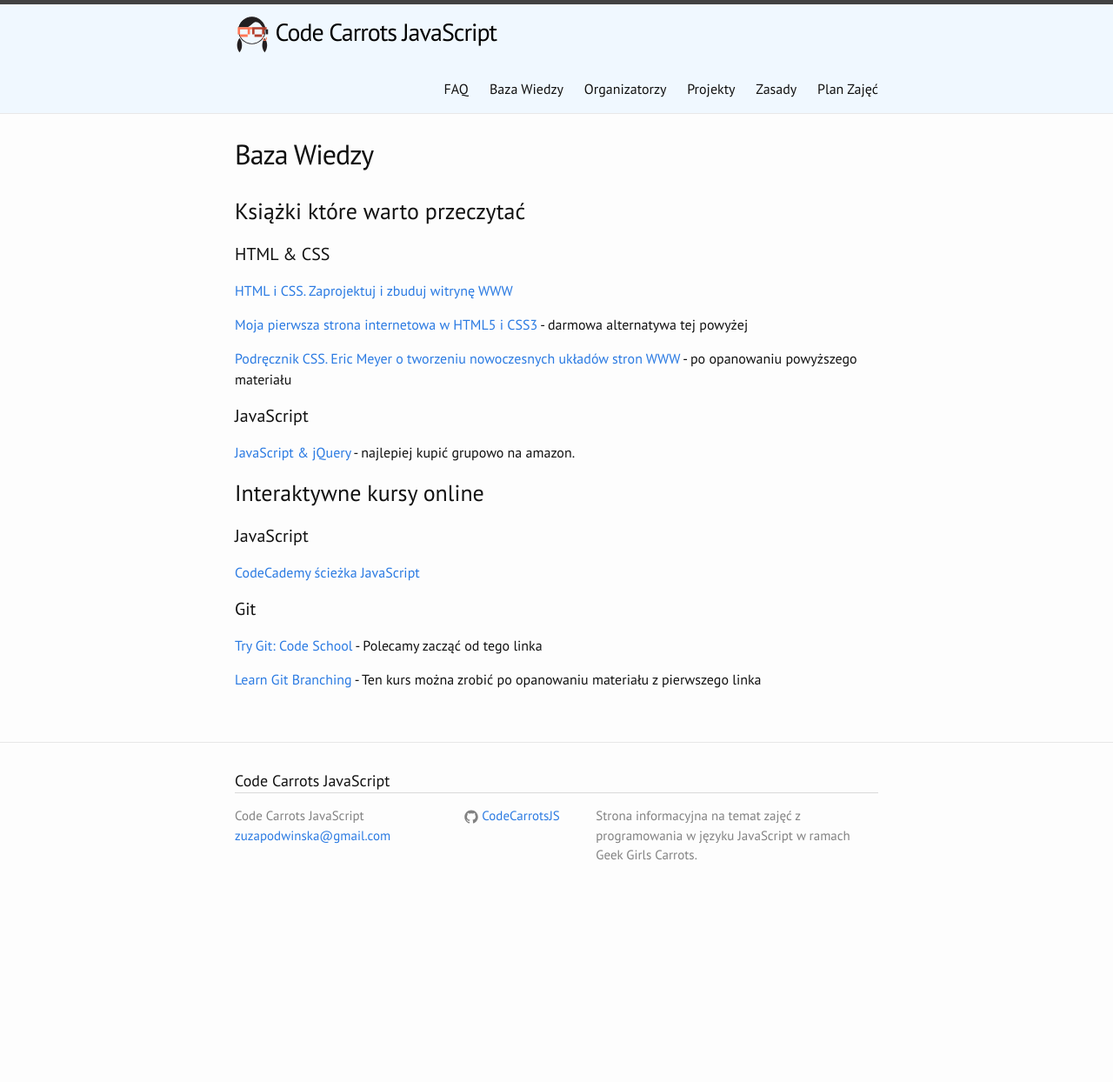
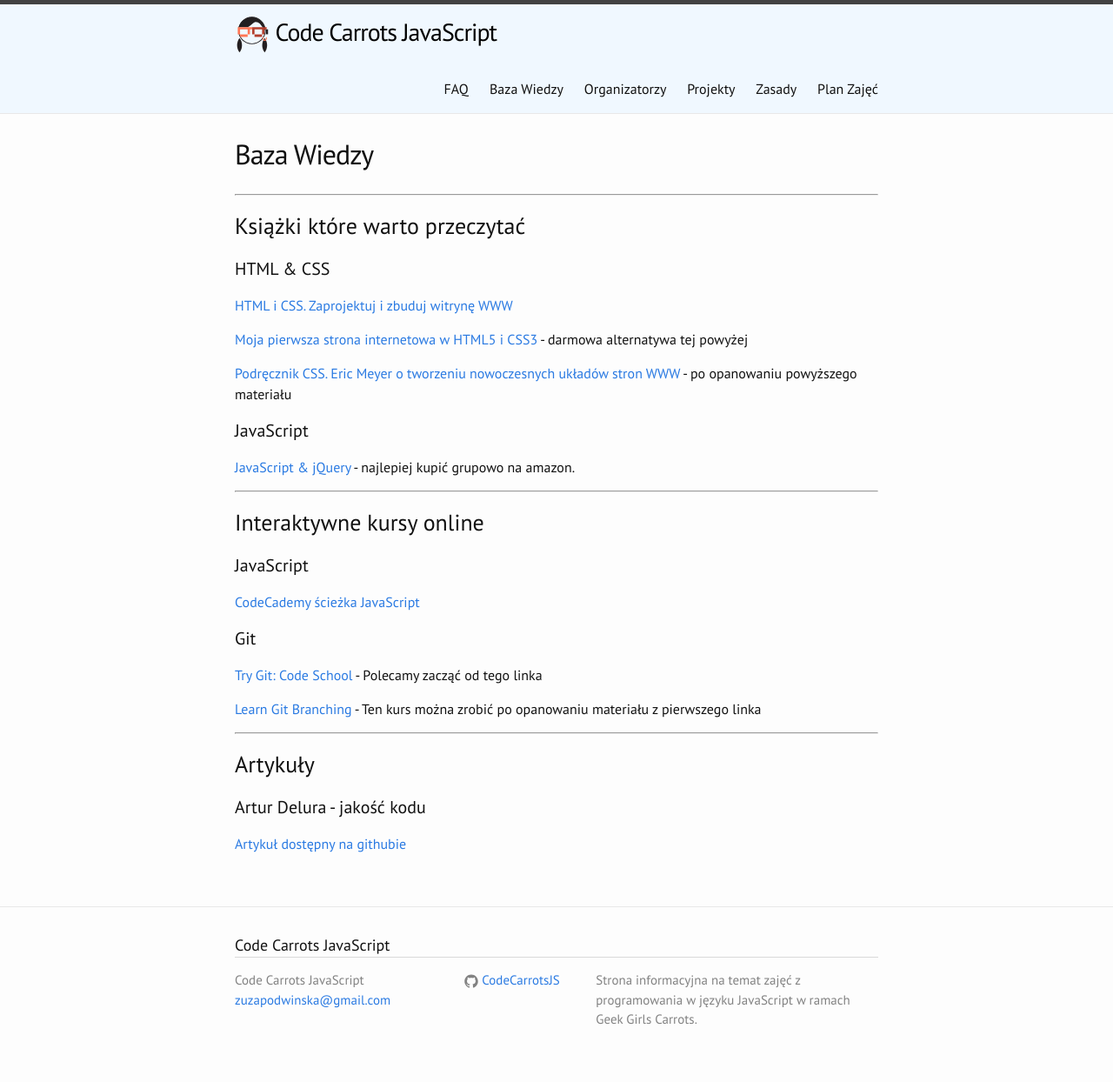
Before and after one commit to CodeCarrotsJS/CodeCarrotsJS.github.io, a Jekyll site: the page built from knowledgebase.md, in a window 1280 px wide. Shown: the whole page at 87% size. Built offline with Jekyll 4.4.1, drawn with Linux system fonts in a browser that asks for light colours; before the commit the page ends 1055 px from its top, so only the background shows below that.

Commit message:
link do poradnika dot. jakosci kodu Artura

```diff
--- a/knowledgebase.md
+++ b/knowledgebase.md
@@ -2,6 +2,8 @@
 layout: page
 title: Baza Wiedzy
 permalink: /knowledgebase/
+---
+
 ---
 
 ### Książki które warto przeczytać
@@ -18,6 +20,8 @@
 
 [JavaScript & jQuery](http://javascriptbook.com/) - najlepiej kupić grupowo na amazon.
 
+---
+
 ### Interaktywne kursy online
 
 #### JavaScript
@@ -29,3 +33,10 @@
 [Try Git: Code School](http://try.github.io/levels/1/challenges/1) - Polecamy zacząć od tego linka
 
 [Learn Git Branching](http://pcottle.github.io/learnGitBranching/) - Ten kurs można zrobić po opanowaniu materiału z pierwszego linka
+
+---
+
+### Artykuły
+
+#### Artur Delura - jakość kodu
+[Artykuł dostępny na githubie](https://gist.github.com/adelura/5798929f7fd5e22acc10)
```
